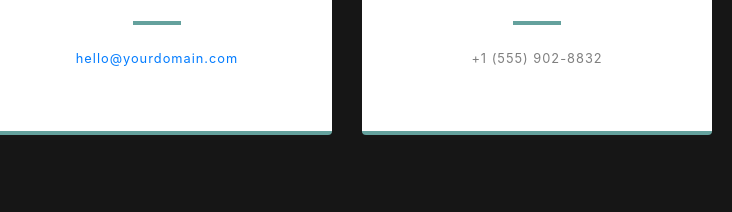
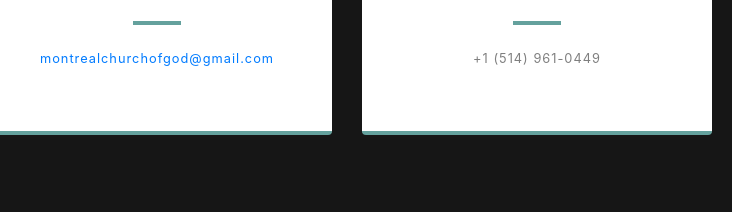
Before and after one commit to MontrealChurchofGod/MontrealChurchofGod.github.io, a website with bundled scripts: page index.html in a window 1280 px wide. Shown: the part 3625-3837 px from the top of the page, 483-1215 px from the left. Built offline with nearby package versions, Linux system fonts and the light colour scheme.

Commit message:
Update index.html

```diff
--- a/index.html
+++ b/index.html
@@ -174,7 +174,7 @@
                 <h4 class="text-uppercase m-0">Email</h4>
                 <hr class="my-4">
                 <div class="small text-black-50">
-                  <a href="#">hello@yourdomain.com</a>
+                  <a href="#">montrealchurchofgod@gmail.com</a>
                 </div>
               </div>
             </div>
@@ -186,7 +186,7 @@
                 <i class="fas fa-mobile-alt text-primary mb-2"></i>
                 <h4 class="text-uppercase m-0">Phone</h4>
                 <hr class="my-4">
-                <div class="small text-black-50">+1 (555) 902-8832</div>
+                <div class="small text-black-50">+1 (514) 961-0449</div>
               </div>
             </div>
           </div>
```
